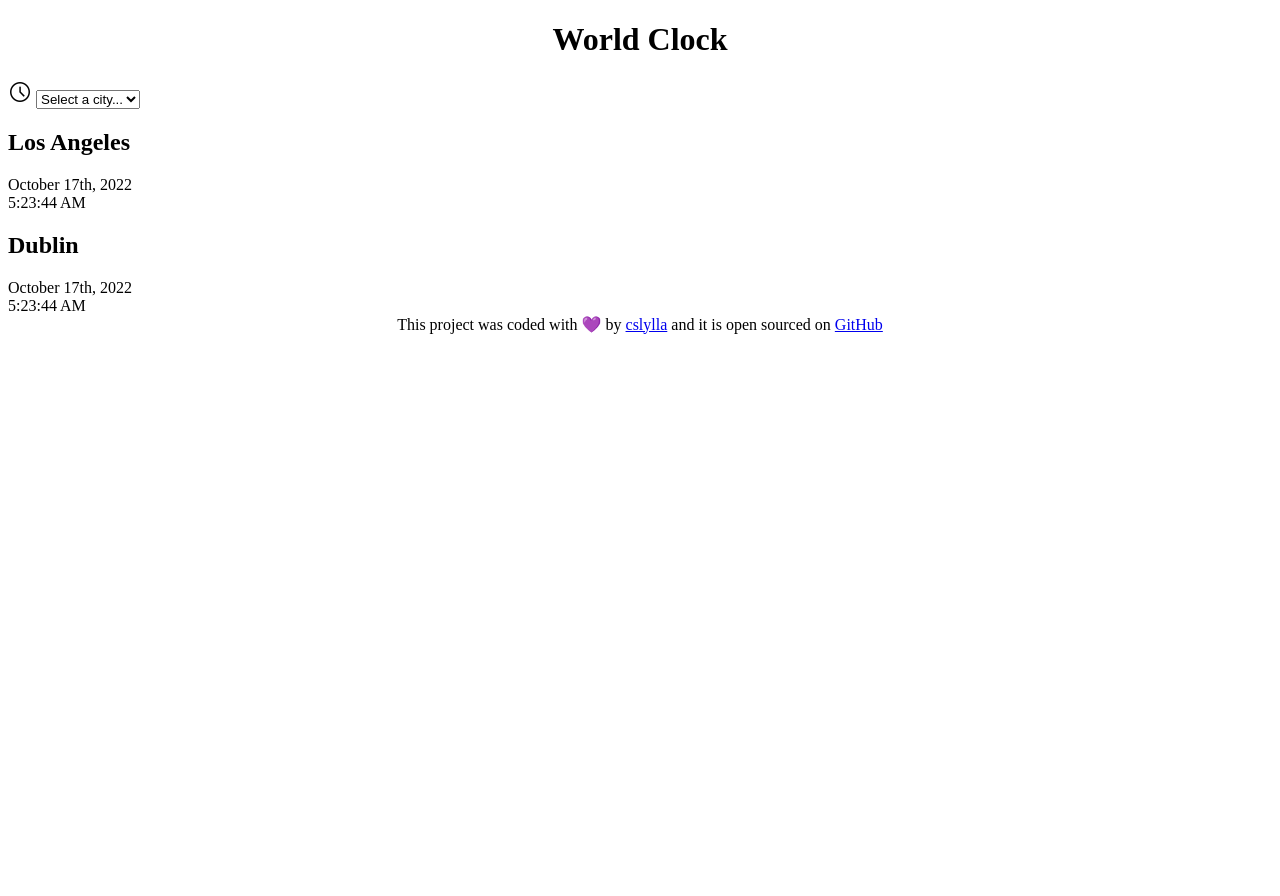
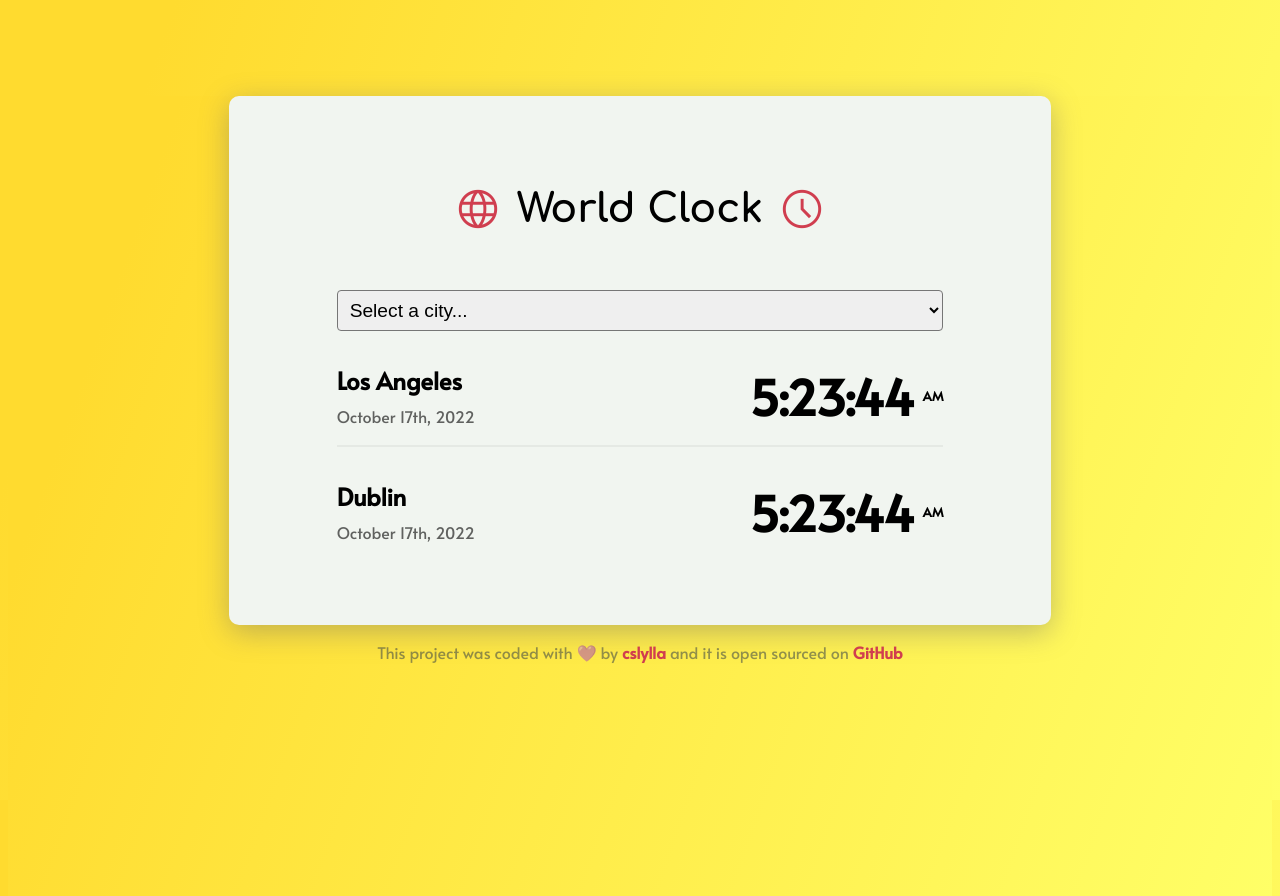
Before and after one commit to cslylla/world-clock, a plain HTML site: page index.html in a window 1280 px wide. Before the commit the page ends 800 px from the top, so only its background shows below. Drawn offline with nearby package versions, Linux system fonts and the light colour scheme.

Commit message:
Style project with CSS

```diff
--- a/css/style.css
+++ b/css/style.css
@@ -1,21 +1,129 @@
+/* Variables */
+
+:root {
+    --box-shadow: rgba(100, 100, 111, 0.4) 0px 7px 29px 0px;
+    --primary: #ffdb2f;
+    --primary-light:#ffff67;
+    --primary-dark: #c8aa00;
+    --secondary: #D03E4F;
+    --secondary-light: #ff717b;
+    --secondary-dark: #990027;
+    --light: #F1F5F0;
+    --dark: #273546;
+}
+
 /* General styles */
 
+body, html {
+    background: linear-gradient(109.6deg, var(--primary) 11.2%, var(--primary-light) 100.2%);
+    text-align: center;
+    height: 100%;
+    font-family: 'Alata', sans-serif;
+}
+
 /* Icons */
+
 .material-symbols-outlined {
     font-variation-settings:
         'FILL' 0,
         'wght' 400,
         'GRAD' 0,
-        'opsz' 48
+        'opsz' 48,
 }
 
+.material-symbols-outlined {
+    color: var(--secondary);
+    font-size: 46px;
+    margin: 1rem;
+}
 
 /* Typography */
+
 h1 {
     text-align: center;
+    font-family: 'Comfortaa', cursive;
+    font-size: 2.5rem;
+    display:inline;
+}
+
+h2 {
+    margin: 0 0 0.5rem;
+    text-align: left;
 }
 
 /* Sections */
+
+main {
+    background-color: var(--light);
+    width: 60%;
+    padding: 4rem 2rem;
+    margin: 6rem auto 1rem;
+    border-radius: 10px;
+    box-shadow: var(--box-shadow);
+}
+
+select {
+    width: 80%;
+    padding: 0.5rem;
+    border-radius: 4px;
+    font-size: 1.2rem;
+}
+
 footer {
     text-align: center;
+    color: rgba(39, 52, 69, 0.5);
 }
+
+/* Classes */
+
+.title {
+    display: flex;
+    align-items: center;
+    justify-content: center;
+    margin-bottom: 2rem;
+}
+
+.city {
+    margin: 2rem auto 0;
+    padding-bottom: 1rem;
+    width: 80%;
+    display: flex;
+    justify-content: space-between;
+    align-items: center;
+    border-bottom: 2px solid rgba(0, 0, 0, 0.05);
+}
+
+.city:last-child {
+    border: none;
+}
+
+.time {
+    font-size: 3rem;
+    font-weight: bold;
+    display: flex;
+    align-items: center;
+    justify-content: center;
+}
+
+.time small {
+    line-height: 2rem;
+    font-size: 0.8rem;
+    vertical-align: middle;
+    margin-left: 0.5rem;
+}
+
+.date {
+    opacity: 0.6;
+}
+
+/* Elements */
+
+a {
+    color: var(--secondary);
+    text-decoration: none;
+    font-weight: bold;
+}
+
+a:hover {
+    color: var(--secondary-light);
+}
--- a/index.html
+++ b/index.html
@@ -7,17 +7,28 @@
     <!-- Icons -->
     <link rel="stylesheet"
         href="https://fonts.googleapis.com/css2?family=Material+Symbols+Outlined:opsz,wght,FILL,GRAD@20..48,100..700,0..1,-50..200" />
+    <!--Fonts-->
+    <link rel="preconnect" href="https://fonts.googleapis.com">
+    <link rel="preconnect" href="https://fonts.gstatic.com" crossorigin>
+    <link href="https://fonts.googleapis.com/css2?family=Alata&family=Comfortaa:wght@700&display=swap" rel="stylesheet">
+    <!--Styles-->
     <link rel="stylesheet" href="./css/style.css">
     <title>World Clock by cslylla</title>
 </head>
 <body>
 
     <main>
+        <div class="title">
+            <span class="material-symbols-outlined">
+                language
+            </span>
+
             <h1>World Clock</h1>
 
             <span class="material-symbols-outlined">
                 schedule
             </span>
+        </div>
 
         <select name="" id="">
             <option value="Zurich">Select a city...</option>
@@ -27,16 +38,23 @@
         </select>
 
         <div class="city">
+            <div>
                 <h2>Los Angeles</h2>
                 <div class="date">October 17th, 2022</div>
-            <div class="time">5:23:44 AM</div>
+            </div>
+            <div class="time">5:23:44 <small>AM</small></div>
         </div>
 
+
         <div class="city">
+            <div>
                 <h2>Dublin</h2>
                 <div class="date">October 17th, 2022</div>
-            <div class="time">5:23:44 AM</div>
             </div>
+            <div class="time">5:23:44 <small>AM</small></div>
+        </div>
+
+
 
     </main>
 
```
Lines whose indentation alone changed are shown as unchanged.
